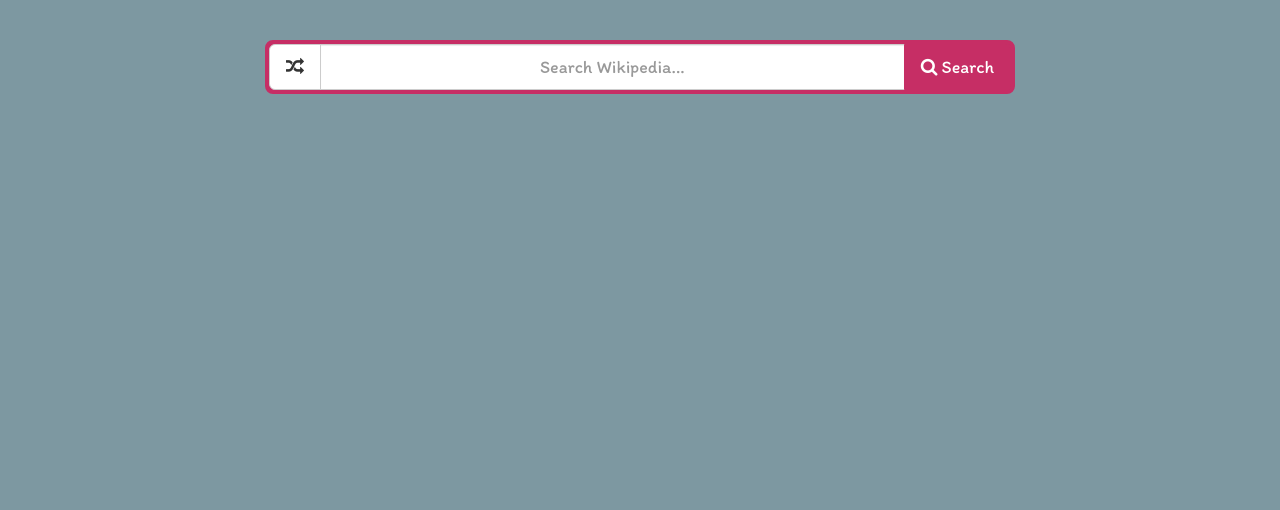
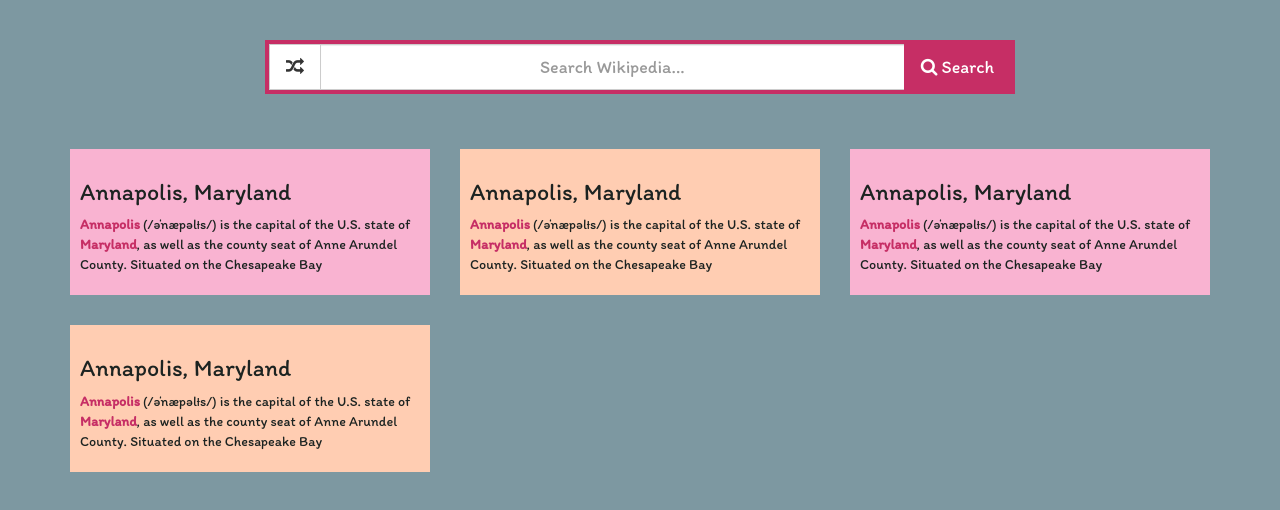
Before and after one commit to alexgladd/fcc-wikipedia, a plain HTML site: page index.html in a window 1280 px wide. Drawn offline with nearby package versions, Linux system fonts and the light colour scheme.

Commit message:
Initial layout work

```diff
--- a/css/application.css
+++ b/css/application.css
@@ -8,12 +8,15 @@ body {
   margin-top: 40px;
 }
 
+main {
+  margin-top: 40px;
+}
+
 .wsearch-group {
   background-color: #C62E65;
   border-color: #C62E65;
   border-style: solid;
   border-width: 4px;
-  border-radius: 8px;
 }
 
 .wsearch-btn, .wsearch-btn:focus {
@@ -29,3 +32,33 @@ body {
   border-style: solid;
   border-width: 1px;
 }
+
+.fix-btn, .fix-btn:hover, .fix-btn:focus {
+  border-radius: 0px !important;
+}
+
+.wsearch-result {
+  display: block;
+  margin-top: 15px;
+  margin-bottom: 15px;
+}
+
+.wsearch-result, .wsearch-result:hover, .wsearch-result:visited {
+  color: #1C2321 !important;
+  text-decoration: none !important;
+}
+
+.wsearch-result-a {
+  background-color: #F9B3D1;
+  padding: 10px;
+}
+
+.wsearch-result-b {
+  background-color: #FFCDB2;
+  padding: 10px;
+}
+
+.searchmatch {
+  color: #C62E65;
+  font-weight: bold;
+}
--- a/index.html
+++ b/index.html
@@ -20,11 +20,11 @@
         <div class="col-xs-12 col-sm-8 col-sm-offset-2">
           <div class="input-group input-group-lg wsearch-group">
             <span class="input-group-btn">
-              <a href="https://en.wikipedia.org/wiki/Special:Random" role="button" class="btn btn-default" target="_blank"><i class="fa fa-random"></i></a>
+              <a href="https://en.wikipedia.org/wiki/Special:Random" role="button" class="btn btn-default fix-btn" target="_blank"><i class="fa fa-random"></i></a>
             </span>
-            <input type="text" class="form-control text-center" placeholder="Search Wikipedia...">
+            <input id="wsearch-input" type="text" class="form-control text-center" placeholder="Search Wikipedia...">
             <span class="input-group-btn">
-              <button type="button" class="btn btn-info wsearch-btn"><i class="fa fa-search"></i> Search</button>
+              <button id="wsearch-btn" type="button" class="btn btn-info wsearch-btn fix-btn"><i class="fa fa-search"></i> Search</button>
             </span>
           </div>
         </div>
@@ -34,7 +34,45 @@
 
   <!-- search results -->
   <main>
+    <div id="wsearch-results" class="container">
+      <div class="row">
+        <div class="col-xs-12 col-sm-6 col-md-4">
+          <a href="#" class="wsearch-result">
+            <div class="wsearch-result-a">
+              <h3>Annapolis, Maryland</h3>
+              <p><span class="searchmatch">Annapolis</span> (/əˈnæpəlᵻs/) is the capital of the U.S. state of <span class="searchmatch">Maryland</span>, as well as the county seat of Anne Arundel County. Situated on the Chesapeake Bay</p>
+            </div>
+          </a>
+        </div>
 
+        <div class="col-xs-12 col-sm-6 col-md-4">
+          <a href="#" class="wsearch-result">
+            <div class="wsearch-result-b">
+              <h3>Annapolis, Maryland</h3>
+              <p><span class="searchmatch">Annapolis</span> (/əˈnæpəlᵻs/) is the capital of the U.S. state of <span class="searchmatch">Maryland</span>, as well as the county seat of Anne Arundel County. Situated on the Chesapeake Bay</p>
+            </div>
+          </a>
+        </div>
+
+        <div class="col-xs-12 col-sm-6 col-md-4">
+          <a href="#" class="wsearch-result">
+            <div class="wsearch-result-a">
+              <h3>Annapolis, Maryland</h3>
+              <p><span class="searchmatch">Annapolis</span> (/əˈnæpəlᵻs/) is the capital of the U.S. state of <span class="searchmatch">Maryland</span>, as well as the county seat of Anne Arundel County. Situated on the Chesapeake Bay</p>
+            </div>
+          </a>
+        </div>
+
+        <div class="col-xs-12 col-sm-6 col-md-4">
+          <a href="#" class="wsearch-result">
+            <div class="wsearch-result-b">
+              <h3>Annapolis, Maryland</h3>
+              <p><span class="searchmatch">Annapolis</span> (/əˈnæpəlᵻs/) is the capital of the U.S. state of <span class="searchmatch">Maryland</span>, as well as the county seat of Anne Arundel County. Situated on the Chesapeake Bay</p>
+            </div>
+          </a>
+        </div>
+      </div>
+    </div>
   </main>
 
   <!-- footer -->
```
